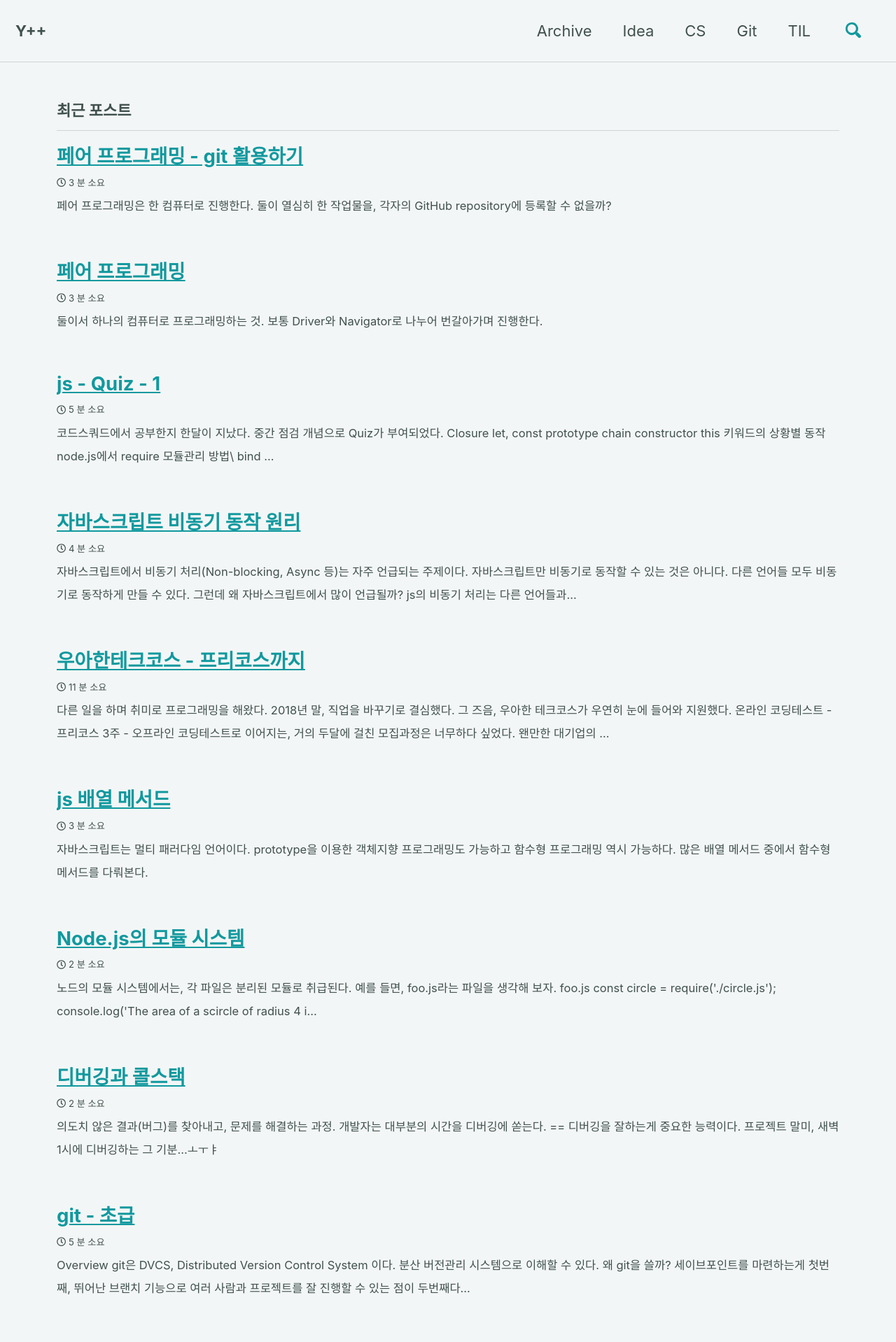
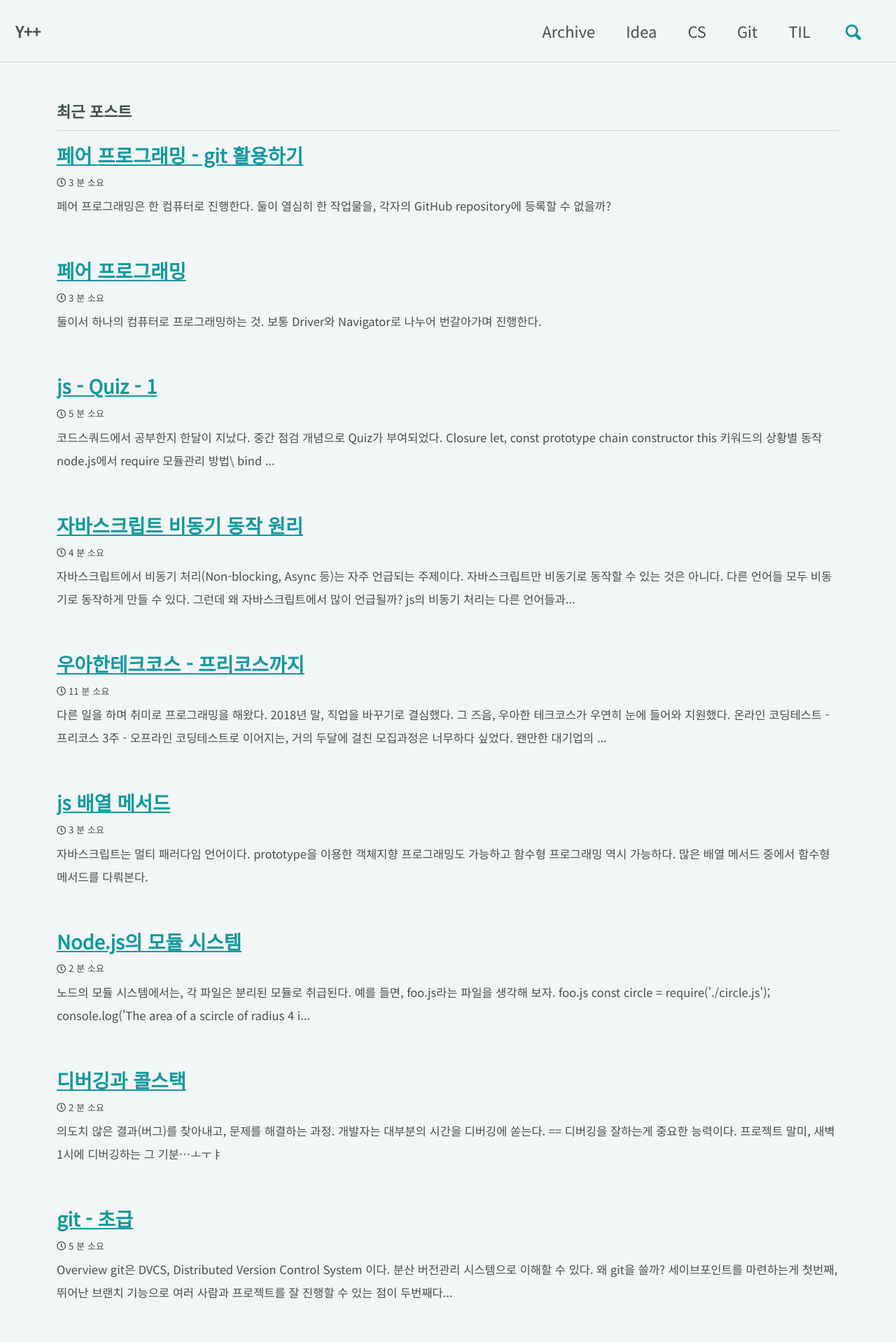
Before and after one commit to andole87/andole87.github.io, a Jekyll site: the page built from index.html, in a window 1280 px wide. Shown: the top 1918 px of the page at 70% size. Built offline with Jekyll 4.4.1, drawn with Linux system fonts in a browser that asks for light colours; cached includes are drawn as plain includes; the list of posts is cut into pages by our own code.

Commit message:
change font family noto sans

```diff
--- a/_includes/head/custom.html
+++ b/_includes/head/custom.html
@@ -3,3 +3,4 @@
 <!-- insert favicons. use https://realfavicongenerator.net/ -->
 
 <!-- end custom head snippets -->
+<link href="https://fonts.googleapis.com/css?family=Noto+Sans+KR&display=swap" rel="stylesheet">
--- a/_sass/minimal-mistakes/_variables.scss
+++ b/_sass/minimal-mistakes/_variables.scss
@@ -14,8 +14,9 @@
 
    /* system typefaces */
    $serif: Georgia, Times, serif !default;
-   $sans-serif: -apple-system, BlinkMacSystemFont, "Roboto", "Segoe UI",
-     "Helvetica Neue", "Lucida Grande", Arial, sans-serif !default;
+   // $sans-serif: -apple-system, BlinkMacSystemFont, "Roboto", "Segoe UI",
+   //   "Helvetica Neue", "Lucida Grande", Arial, sans-serif !default;
+   $sans-serif: 'Noto Sans KR', sans-serif !default;
    $monospace: Monaco, Consolas, "Lucida Console", monospace !default;
 
    /* sans serif typefaces */
```
